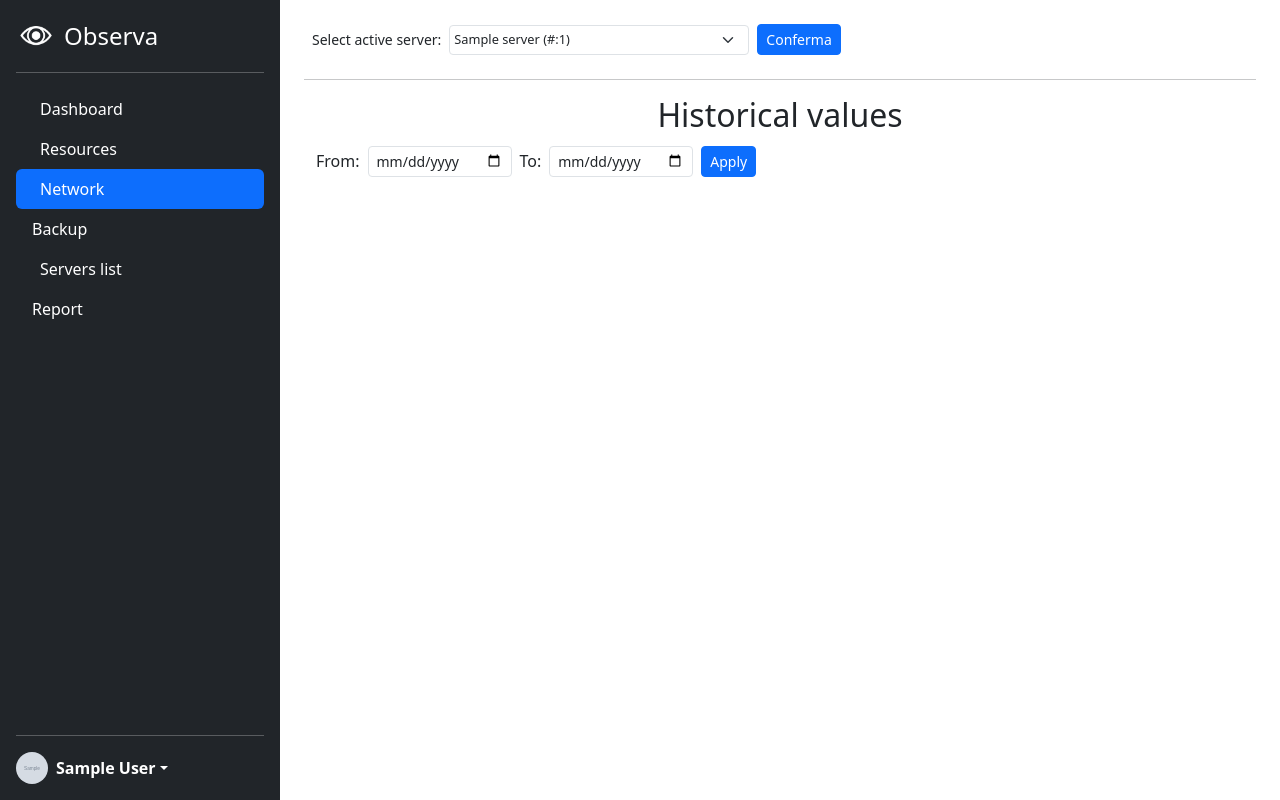
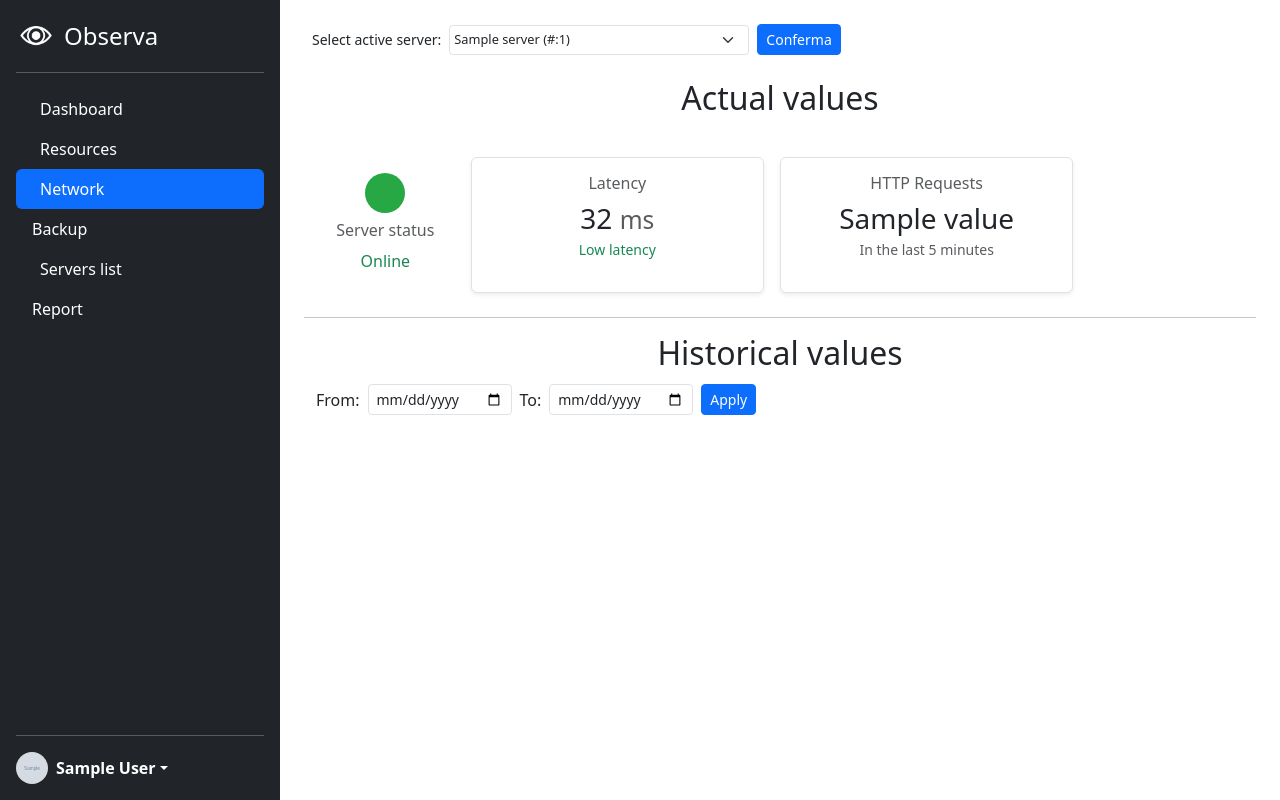
Before and after one commit to g-orlandi/observa, a Django app: page /network/ in a window 1280 px wide. Run offline with Django 5.2, Linux system fonts and the light colour scheme; a user stored in the database is signed in; tables that the repository leaves empty hold one stand-in row (values such as "Sample post"); grey boxes marked "Sample" are stand-in pictures; a database or web service that is not in the repository returns one stand-in record (values such as "Sample title"); data that the repository does not hold is empty; some libraries are stand-ins or nearby versions.

Commit message:
Impostazione pagina network + os

```diff
--- a/frontend/templates/frontend/info.html
+++ b/frontend/templates/frontend/info.html
@@ -23,8 +23,15 @@
 <br>
   <div class="alert alert-warning">Nessun server attivo selezionato.</div>
 {% else %}
+<div class="container mt-4">
+  <div class="row text-center g-3">
+    <h2> Actual values </h2>
 {% block actual_values %}
 {% endblock actual_values %}
+
+</div>
+</div>
+
 <hr class="mt-4 mb-3">
 <!-- Intervallo temporale -->
 <div class="container mb-4">
--- a/frontend/templates/frontend/pages/network.html
+++ b/frontend/templates/frontend/pages/network.html
@@ -1 +1,38 @@
 {% extends "frontend/info.html" %}
+
+{% block actual_values %}
+<div class="row g-3">
+
+
+    <!-- Server Status Widget -->
+    <div class="col-md-2">
+      <div class="p-3 bg-white rounded text-center">
+        <div>
+          <div class="mx-auto mb-2" style="width: 40px; height: 40px; border-radius: 50%; background-color: {% if inst_data.is_on %}#28a745{% else %}#dc3545{% endif %};"></div>
+          <h6 class="text-muted mt-2">Server status</h6>
+          <p class="mb-0">{% if inst_data.is_on %}<span class="text-success">Online{% else %}<span class="text-danger">Offline{% endif %}</span></p>
+        </div>
+      </div>
+    </div>
+
+    <!-- Latency Widget -->
+    <div class="col-md-4">
+      <div class="p-3 bg-white border rounded shadow-sm text-center">
+        <h6 class="text-muted">Latency</h6>
+        <h3 class="mb-1">32 <small class="text-muted">ms</small></h3>
+        <p class="text-success small">Low latency</p>
+      </div>
+    </div>
+
+    <!-- HTTP Requests Widget -->
+    <div class="col-md-4">
+      <div class="p-3 bg-white border rounded shadow-sm text-center">
+        <h6 class="text-muted">HTTP Requests</h6>
+        <h3 class="mb-1">{{inst_data.http_request}}</h3>
+        <p class="text-muted small">In the last 5 minutes</p>
+      </div>
+    </div>
+
+  </div>
+
+{% endblock actual_values %}
--- a/frontend/views.py
+++ b/frontend/views.py
@@ -76,6 +76,47 @@ def single_server_info(request):
         context['no_active_server'] = True
 
     return render(request, 'frontend/pages/single_server_info.html', context)
+
+@login_required
+def network(request):
+    active_server = request.user.active_server
+    context = {}
+
+    if active_server:
+        inst_data = api.instantaneous_network_data(active_server)
+        context.update({
+            'inst_data': inst_data
+        })
+        # inst_data = api.get_instantaneous_data(active_server)
+
+        # end = timezone.now().date()
+        # start = end - timedelta(days=1)
+
+        # aggr_data = api.get_aggregated_data(active_server, start, end)
+
+        # context.update({
+        #     'inst_data': inst_data,
+        #     'graph_json': mark_safe(json.dumps({
+        #         "labels": aggr_data["labels"],
+        #         "cpu": aggr_data["cpu"],
+        #         "memory": aggr_data["memory"],
+        #         "disk": aggr_data["disk"],
+        #     })),
+        #     'table_data': [
+        #         {
+        #             "timestamp": aggr_data["labels"][i],
+        #             "cpu": aggr_data["cpu"][i],
+        #             "memory": aggr_data["memory"][i],
+        #             "disk": aggr_data["disk"][i],
+        #         }
+        #         for i in range(len(aggr_data["labels"]))
+        #     ]
+        # })
+
+    else:
+        context['no_active_server'] = True
+
+    return render(request, 'frontend/pages/network.html', context)
 
 class ListServersView(LoginRequiredMixin, ListView):
     model = Server
--- a/main/api.py
+++ b/main/api.py
@@ -49,6 +49,19 @@ class InstantaneousApiClient(ApiClient):
             print("Query:", final_request)
             return None
 
+    def get_os(self):
+        q = f'node_os_info{{instance="{self.instance}"}}'
+        final_request = self.prometheus_url + q
+        print("Requesting:", final_request)
+        try:
+            response = requests.get(final_request, auth=self.auth)
+            response.raise_for_status()
+            return response.json().get('data', {}).get('result', [])[0]['metric']['pretty_name']
+        except Exception as e:
+            print(f"Errore nella richiesta a Prometheus: {e}")
+            print("Query:", final_request)
+            return None
+
     def get_cpu_usage_perc(self):
         q = (
             f'100 - (avg by (instance) '
@@ -86,6 +99,11 @@ class InstantaneousApiClient(ApiClient):
 
     def is_on(self):
         q = f'up{{instance="{self.instance}", job="node"}}'
+        data = self.generic_call(q)
+        return data
+
+    def get_http_request(self):
+        q = f'increase(promhttp_metric_handler_requests_total{{instance="{self.instance}"}}[5m])'
         data = self.generic_call(q)
         return data
 
@@ -182,6 +200,7 @@ def get_instantaneous_data(active_server):
     client = InstantaneousApiClient(url, port)
 
     measures = {
+        'os': client.get_os,
         'cpu_usage_perc': client.get_cpu_usage_perc,
         'memory_free_gb': client.get_memory_free_gb,
         'memory_total_gb': client.get_memory_total_gb,
@@ -210,3 +229,39 @@ def get_aggregated_data(active_server, start_date, end_date):
         "memory": client.get_memory_used_gb_range()['data'],
         "disk": client.get_disk_used_gb_range()['data']
     }
+
+def instantaneous_network_data(active_server):
+    url = active_server.url
+    port = active_server.port
+
+    client = InstantaneousApiClient(url, port)
+
+    measures = {
+        'is_on': client.is_on,
+        'http_request': client.get_http_request
+        # 'cpu_usage_perc': client.get_cpu_usage_perc,
+        # 'memory_free_gb': client.get_memory_free_gb,
+        # 'memory_total_gb': client.get_memory_total_gb,
+        # 'server_uptime_days': client.get_server_uptime_days,
+        # 'disk_free_gb': client.get_disk_free_gb,
+        # 'disk_total_gb': client.get_disk_total_gb
+    }
+
+    data = {key: func() for key, func in measures.items()}
+    return data
+
+# def get_aggregated_data(active_server, start_date, end_date):
+#     url = active_server.url
+#     port = active_server.port
+
+#     client = AggregatedApiClient(url, port, start_date, end_date)
+#     cpu_data = client.get_cpu_usage_perc_range()
+#     labels = cpu_data['labels']
+
+#     cpu = cpu_data['data']
+#     return {
+#         "labels": labels,
+#         "cpu": cpu,
+#         "memory": client.get_memory_used_gb_range()['data'],
+#         "disk": client.get_disk_used_gb_range()['data']
+#     }
```
Also changed, not shown: frontend/templates/frontend/pages/single_server_info.html (+9 -5 lines).
